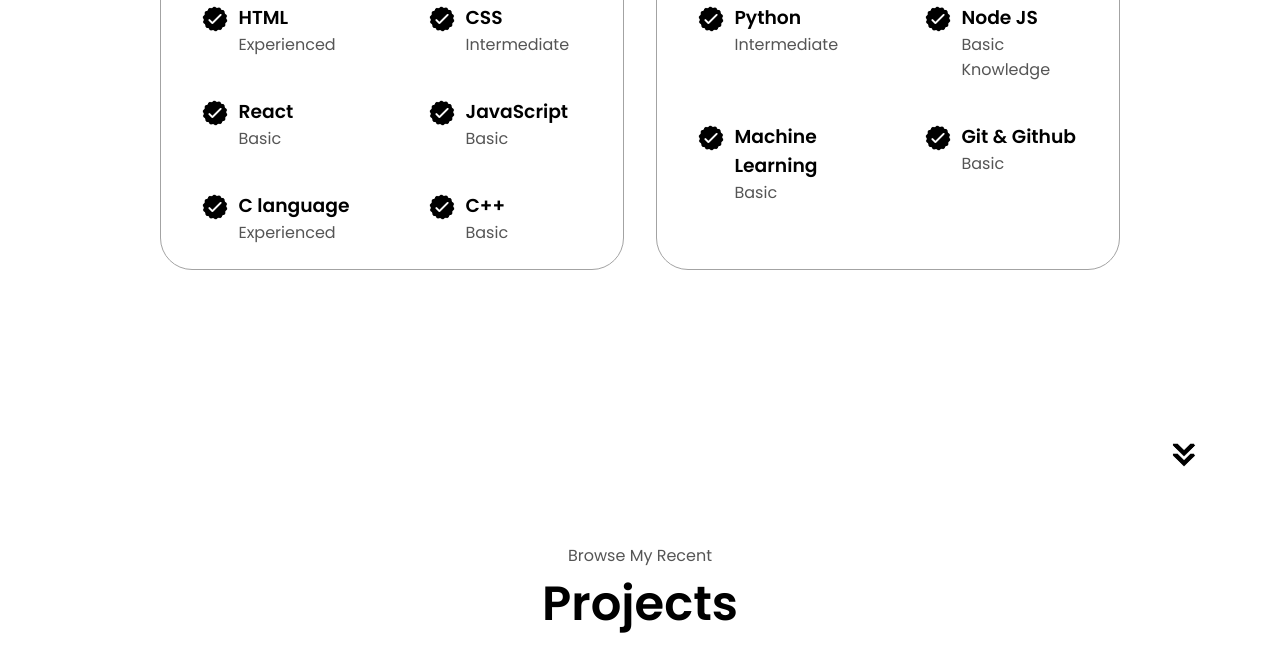
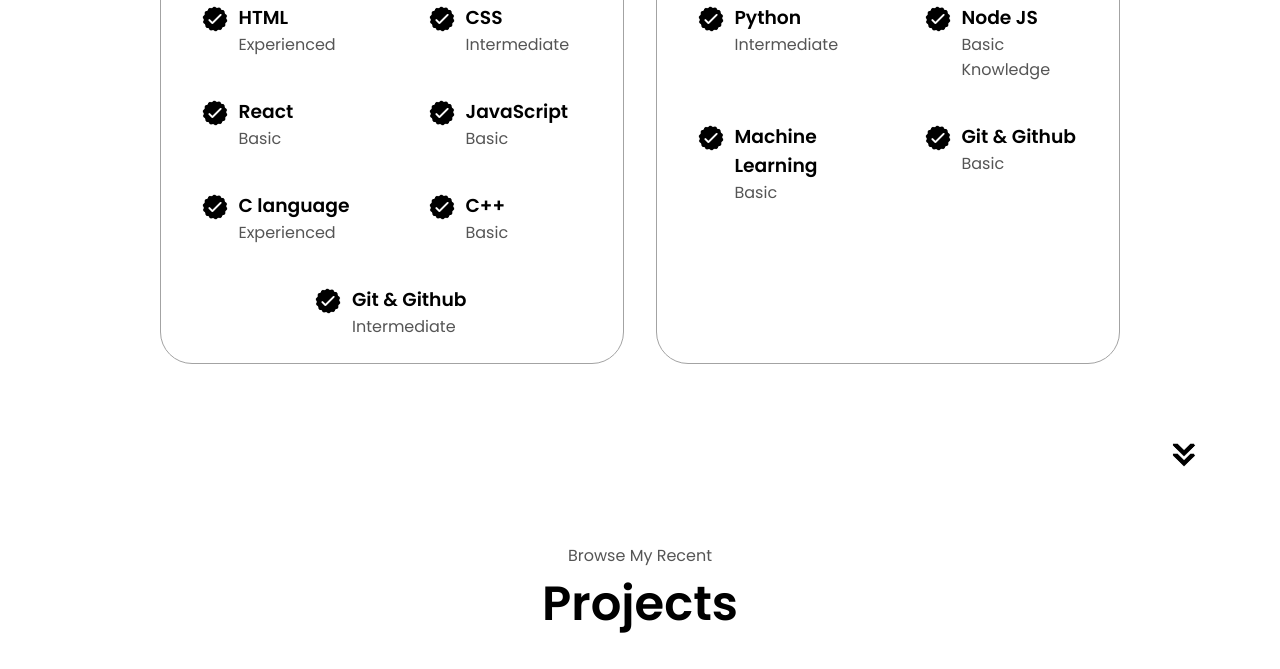
Before and after one commit to manojsi70/portfolio, a website: page index.html in a window 1280 px wide. Shown: the part 1921-2590 px from the top of the page. Drawn offline with Linux system fonts and the light colour scheme.

Commit message:
git&github

```diff
--- a/index.html
+++ b/index.html
@@ -142,6 +142,13 @@
                 <p>Basic</p>
               </div>
             </article>
+            <article>
+              <img src="./assets/checkmark.png" alt="Experience icon" class="icon" />
+              <div>
+                <h3>Git & Github</h3>
+                <p>Intermediate</p>
+              </div>
+            </article>
           </div>
         </div>
         <div class="details-container">
```
